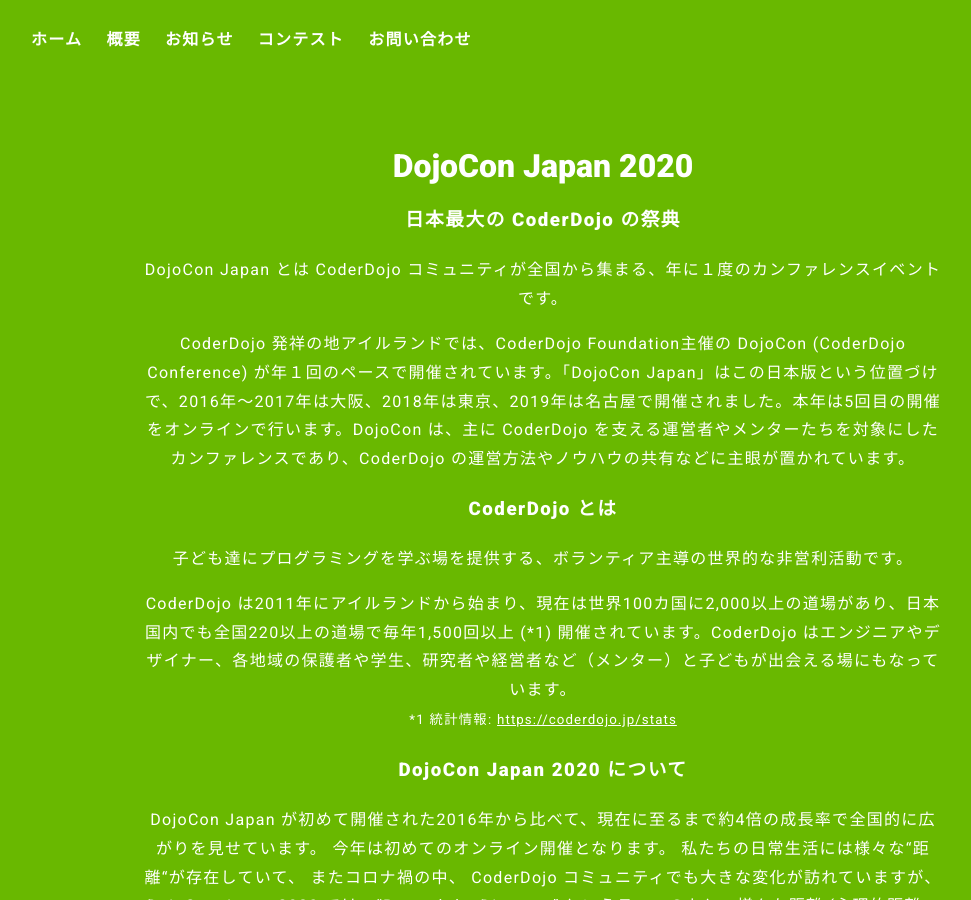
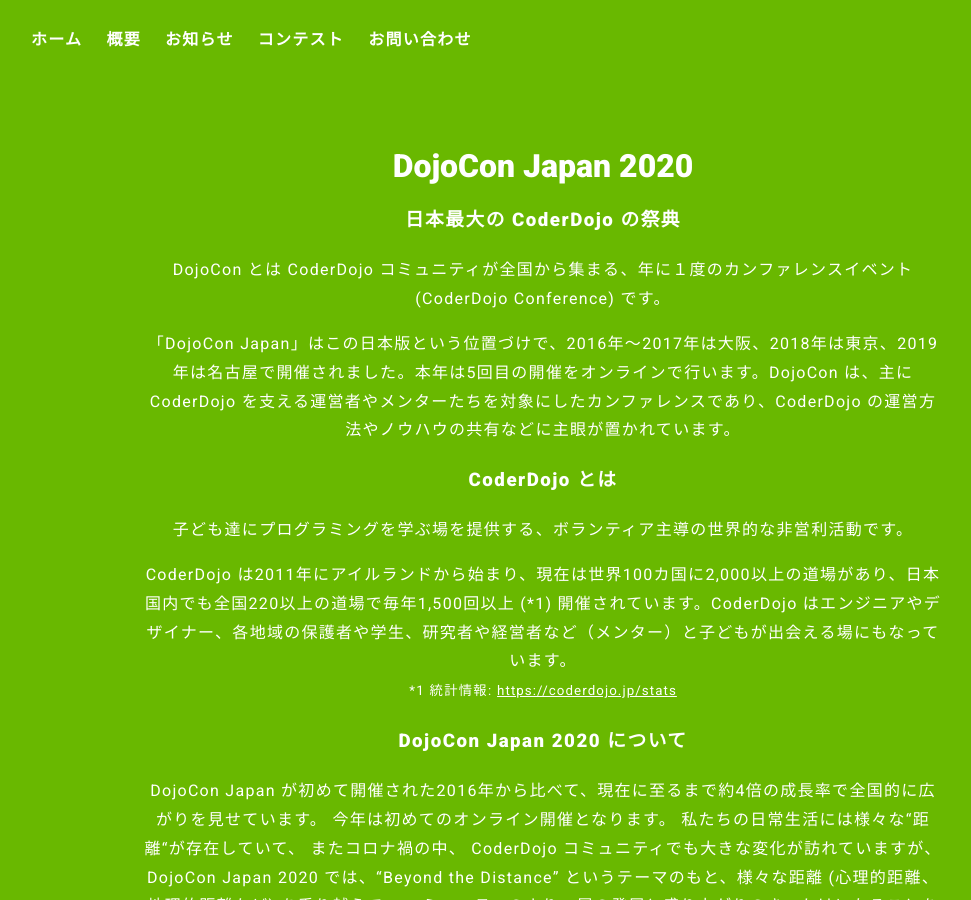
Before and after one commit to coderdojo-japan/dojocon2020.coderdojo.jp, a Jekyll site: the page built from index.html, in a window 1280 px wide and 900 px high, scrolled down 932 px. Shown: the whole window, without its empty margins (97-1068 px from the left). Built offline with Jekyll 4.4.1, drawn with Linux system fonts in a browser that asks for light colours; nearby versions of some CDN libraries; some web fonts are replaced.

Commit message:
Update description on DojoCon: (#10)
> DojoCons are community-led conferences specifically tailored to volunteers, where they share with and learn from each other.

cf. https://help.coderdojo.com/hc/en-us/articles/360018873572-DojoCon-Handbook

```diff
--- a/index.html
+++ b/index.html
@@ -17,8 +17,8 @@
       <h2>DojoCon Japan 2020</h2>
       <div class="text">
         <h3>日本最大の CoderDojo の祭典</h3>
-        <p>DojoCon Japan とは CoderDojo コミュニティが全国から集まる、年に１度のカンファレンスイベントです。</p>
-        <p>CoderDojo 発祥の地アイルランドでは、CoderDojo Foundation主催の DojoCon (CoderDojo Conference) が年１回のペースで開催されています。「DojoCon Japan」はこの日本版という位置づけで、2016年〜2017年は大阪、2018年は東京、2019年は名古屋で開催されました。本年は5回目の開催をオンラインで行います。DojoCon は、主に CoderDojo を支える運営者やメンターたちを対象にしたカンファレンスであり、CoderDojo の運営方法やノウハウの共有などに主眼が置かれています。</p>
+        <p>DojoCon とは CoderDojo コミュニティが全国から集まる、年に１度のカンファレンスイベント (CoderDojo Conference) です。</p>
+        <p>「DojoCon Japan」はこの日本版という位置づけで、2016年〜2017年は大阪、2018年は東京、2019年は名古屋で開催されました。本年は5回目の開催をオンラインで行います。DojoCon は、主に CoderDojo を支える運営者やメンターたちを対象にしたカンファレンスであり、CoderDojo の運営方法やノウハウの共有などに主眼が置かれています。</p>
       </div>
 
       <div class="text">
```
